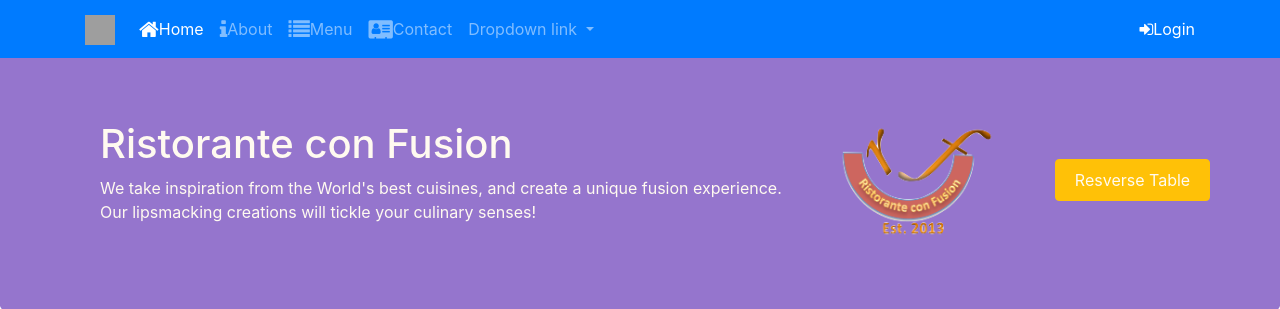
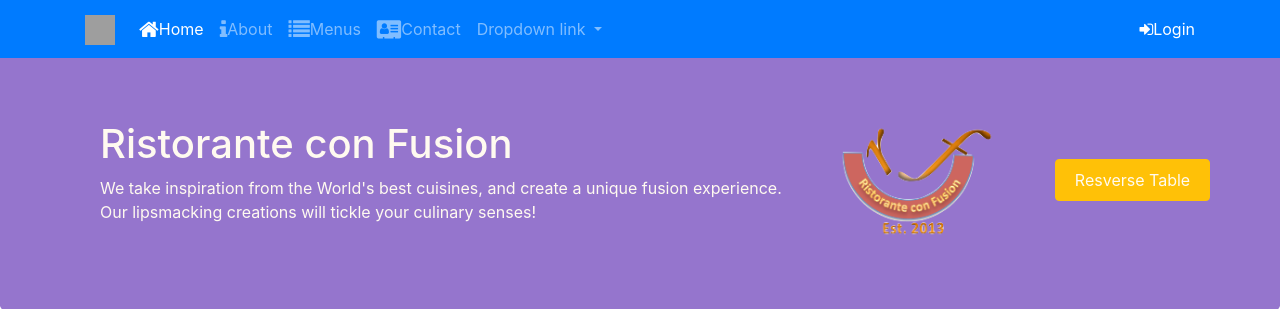
Before and after one commit to tulaomaoa/newbootstrap, a Django app: page / in a window 1280 px wide. Shown: the top 309 px of the page. Run offline with Django 3.2, Linux system fonts and the light colour scheme; some libraries are stand-ins or nearby versions; grey boxes are pictures that could not be loaded.

Commit message:
Update index.html

```diff
--- a/bs4/templates/bs4/index.html
+++ b/bs4/templates/bs4/index.html
@@ -33,7 +33,7 @@
                 </li>
                    <li class="nav-item ">
                     <a href="#" class="nav-link">
-                        <span class="fa fa-list fa-lg"></span>Menu
+                        <span class="fa fa-list fa-lg"></span>Menus
                     </a>
 
                 </li>
```
